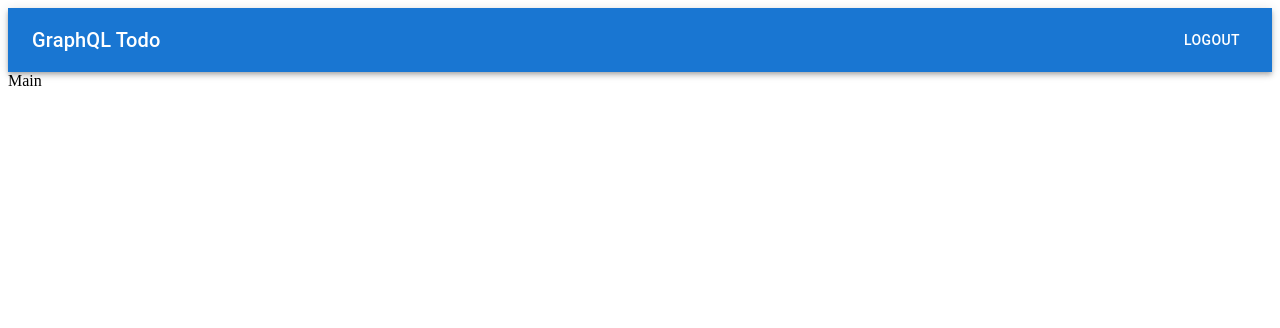
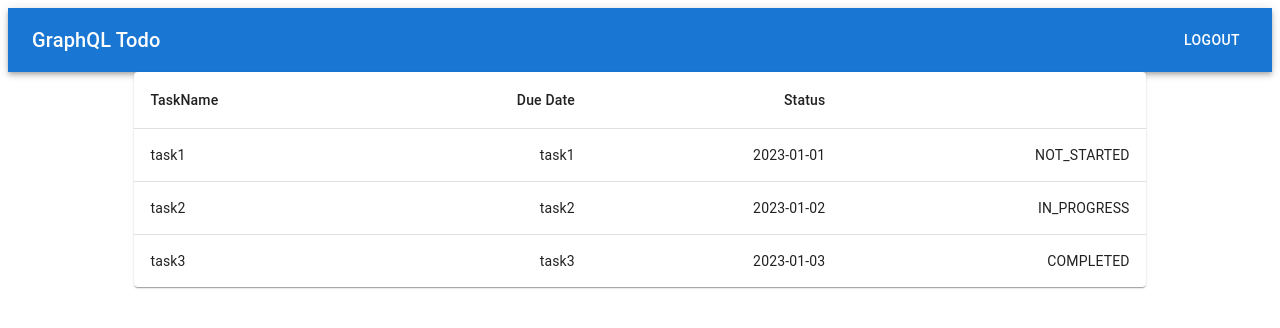
Before and after one commit to wakamebu/gqlesson, a React app in the folder frontend/: page / in a window 1280 px wide. Shown: the top 328 px of the page. Built offline with nearby package versions, Linux system fonts and the light colour scheme; sample sign-in values are in the browser's storage; the HTML template or start-up script is replaced by a standard one.

Commit message:
add:taskTableのレイアウト

```diff
--- a/frontend/src/components/Main.tsx
+++ b/frontend/src/components/Main.tsx
@@ -1,10 +1,11 @@
 import Header from './Header';
+import TaskTable from './TaskTable';
 
 const Main = () => {
   return (
     <>
       <Header />
-      <div>Main</div>
+      <TaskTable />
     </>
   );
 };
--- /dev/null
+++ b/frontend/src/components/TaskTable.tsx
@@ -0,0 +1,46 @@
+import Table from '@mui/material/Table';
+import TableBody from '@mui/material/TableBody';
+import TableCell from '@mui/material/TableCell';
+import TableContainer from '@mui/material/TableContainer';
+import TableHead from '@mui/material/TableHead';
+import TableRow from '@mui/material/TableRow';
+import Paper from '@mui/material/Paper';
+
+function createData(name: string, dueDate: string, status: string) {
+  return { name, dueDate, status };
+}
+
+const rows = [
+  createData('task1', '2023-01-01', 'NOT_STARTED'),
+  createData('task2', '2023-01-02', 'IN_PROGRESS'),
+  createData('task3', '2023-01-03', 'COMPLETED'),
+];
+
+export default function TaskTable() {
+  return (
+    <TableContainer component={Paper} sx={{ width: '80%', m: 'auto' }}>
+      <Table sx={{ minWidth: 650 }} aria-label="simple table">
+        <TableHead>
+          <TableRow>
+            <TableCell>TaskName</TableCell>
+            <TableCell align="right">Due Date</TableCell>
+            <TableCell align="right">Status</TableCell>
+            <TableCell align="right"></TableCell>
+          </TableRow>
+        </TableHead>
+        <TableBody>
+          {rows.map((row) => (
+            <TableRow key={row.name} sx={{ '&:last-child td, &:last-child th': { border: 0 } }}>
+              <TableCell component="th" scope="row">
+                {row.name}
+              </TableCell>
+              <TableCell align="right">{row.name}</TableCell>
+              <TableCell align="right">{row.dueDate}</TableCell>
+              <TableCell align="right">{row.status}</TableCell>
+            </TableRow>
+          ))}
+        </TableBody>
+      </Table>
+    </TableContainer>
+  );
+}
```
